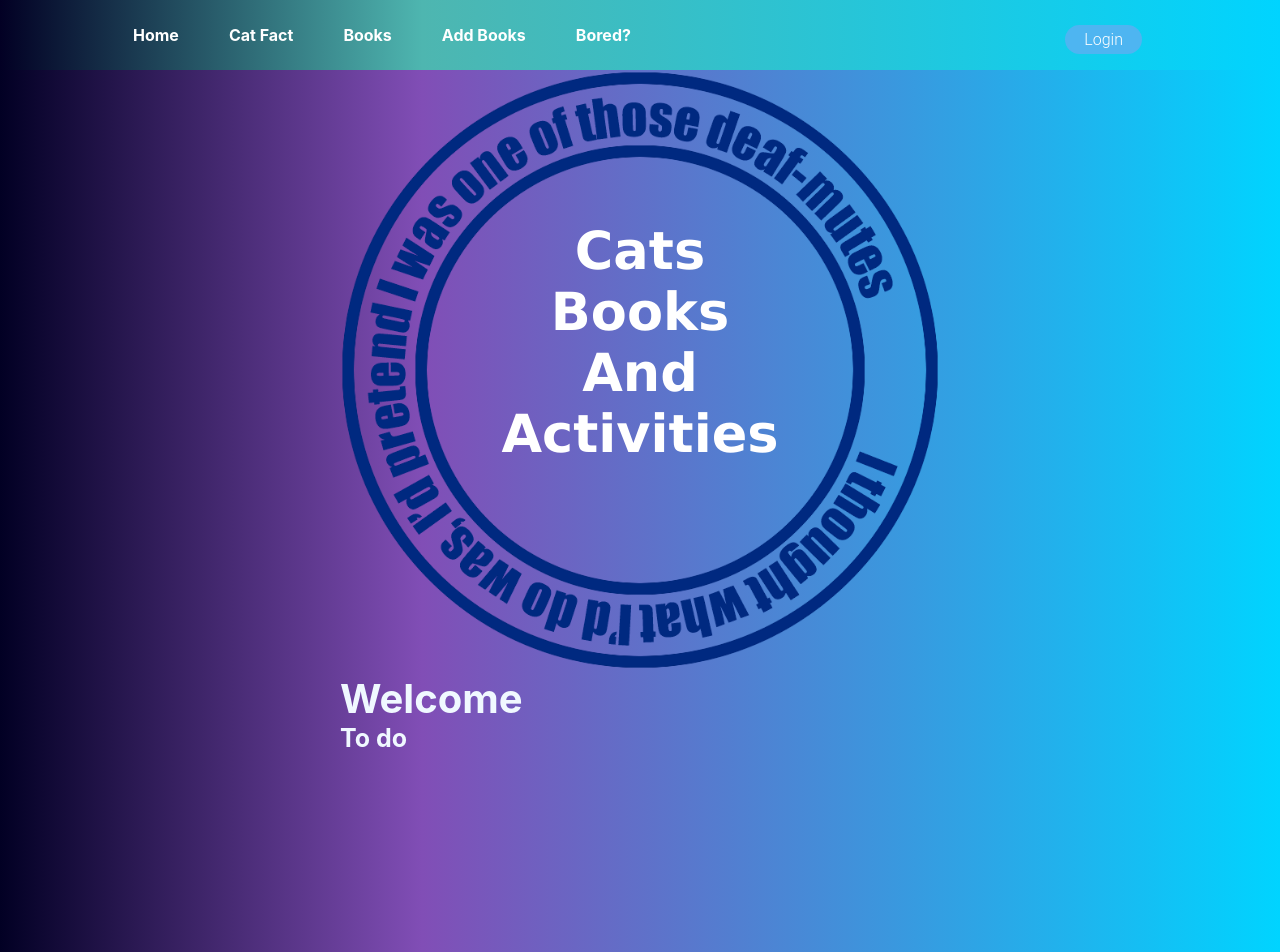
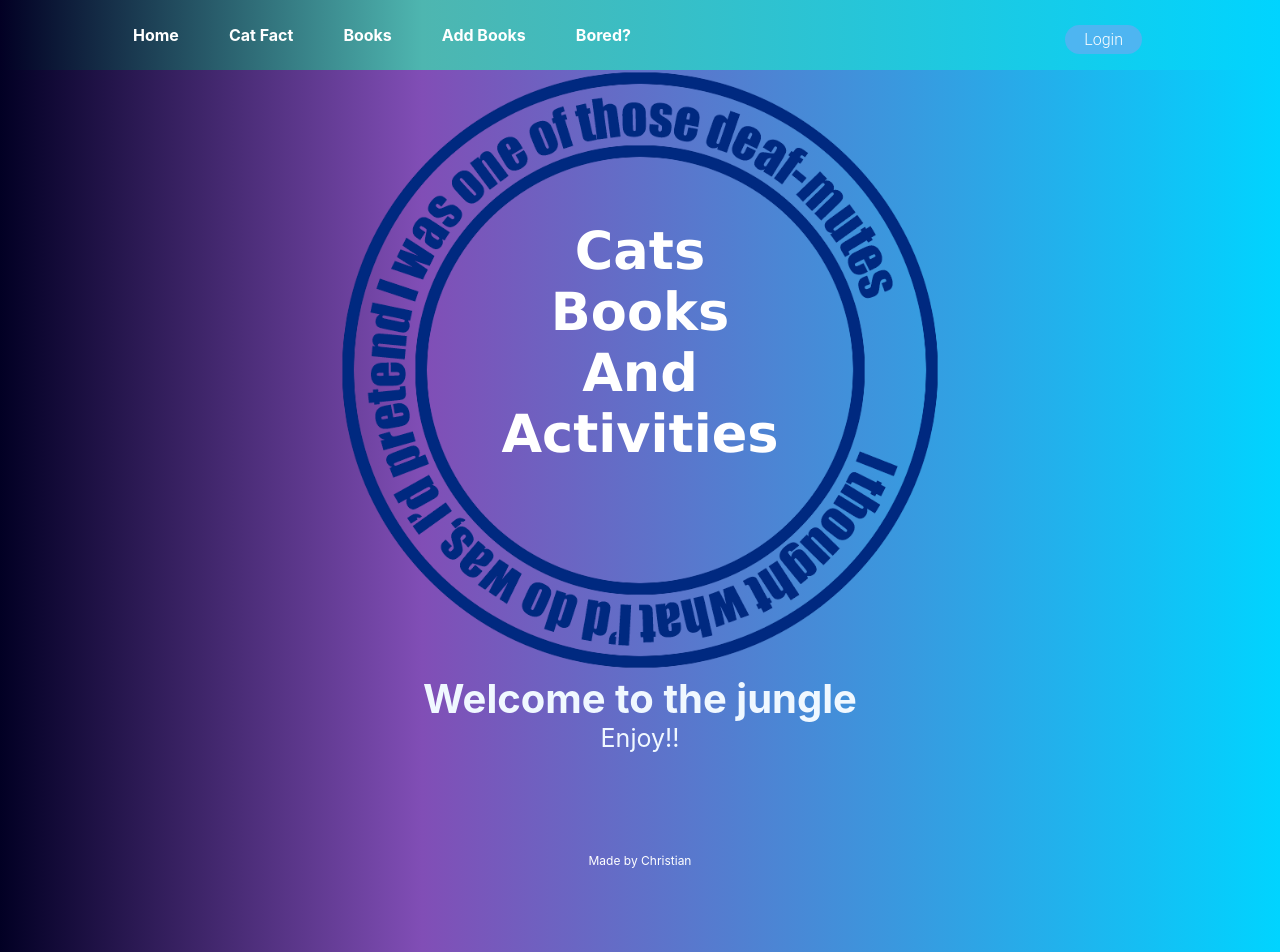
Before and after one commit to Ruaffu/CA2_individual_frontend, a React (Vite) app: page / in a window 1280 px wide. Shown: the top 952 px of the page. Built offline with nearby package versions, Linux system fonts and the light colour scheme.

Commit message:
Footer component and style added

```diff
--- /dev/null
+++ b/src/components/Footer.jsx
@@ -0,0 +1,16 @@
+import React from 'react'
+import "../styles/footer.css";
+
+const Footer = () => {
+    return (
+        <div className='footer'>
+            <div className='flex-container'>
+                <div className='flex-item'>
+                    <p>Made by Christian</p>
+                </div>
+            </div>
+        </div>
+    )
+}
+
+export default Footer
--- a/src/components/Home.jsx
+++ b/src/components/Home.jsx
@@ -4,6 +4,7 @@ import laugh2 from "../img/laugh2.png";
 import laugh3 from "../img/laugh3.png";
 import ghost from "../img/Ghost-in-the-Shell-Movie-Logo_large.jpg";
 import "../styles/Home.css";
+import Footer from './Footer';
 const Home = () => {
   return (
     <main>
@@ -17,9 +18,10 @@ const Home = () => {
           </div>
           <div >
             <h2 className='home-text'>
-              Welcome
+              Welcome to the jungle
             </h2>
-            <h3 className='home-text-small'>To do</h3>
+            <p className='home-text-small'>Enjoy!!</p>
+          <Footer/>
           </div>
         </div>
       </div>
--- a/src/styles/Home.css
+++ b/src/styles/Home.css
@@ -19,9 +19,11 @@
 .home-text{
     color: aliceblue;
     font-size: 40px;
+    text-align: center;
 }
 
 .home-text-small  {
+    text-align: center;
     color: aliceblue;
     font-size: 25px;
 }
--- /dev/null
+++ b/src/styles/footer.css
@@ -0,0 +1,16 @@
+.footer {
+    padding-top: 150px;
+    padding-bottom: 30px;
+    text-align: center;
+  }
+
+  .footer .flex-container p {
+    font-size: 12px;
+    color: white;
+  }
+
+  @media screen and (min-width: 768px){
+    .footer {
+      padding-top: 100px;
+    }
+  }
```
